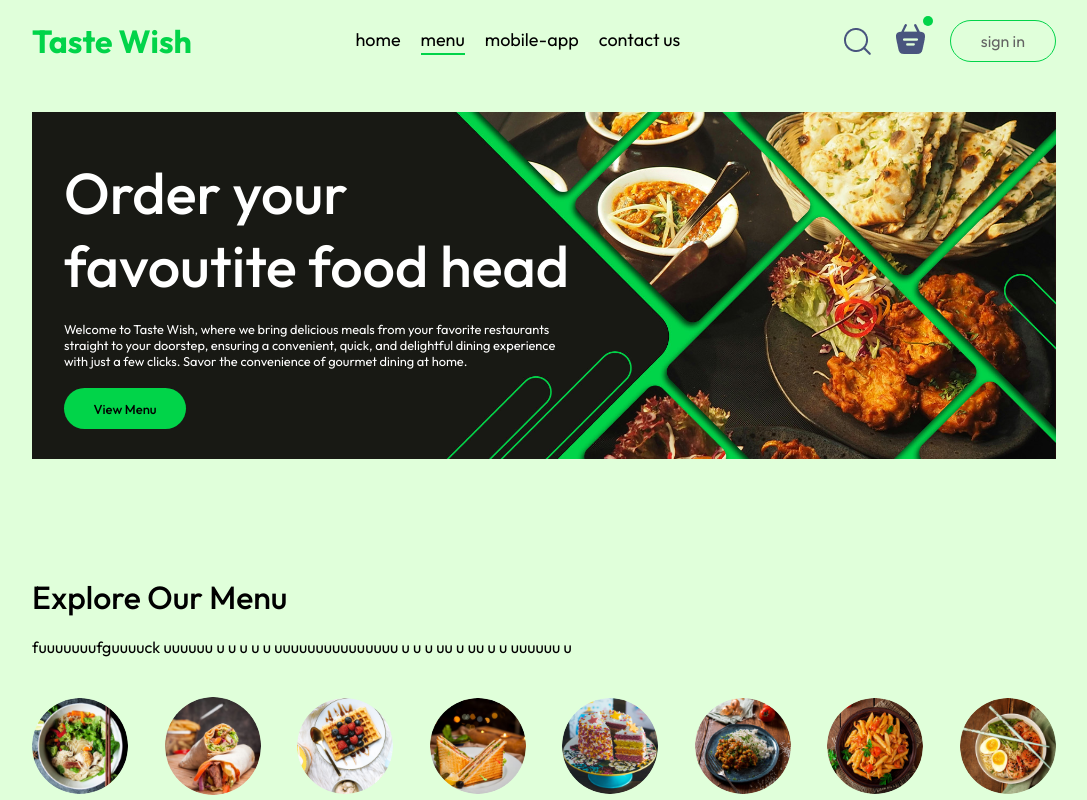
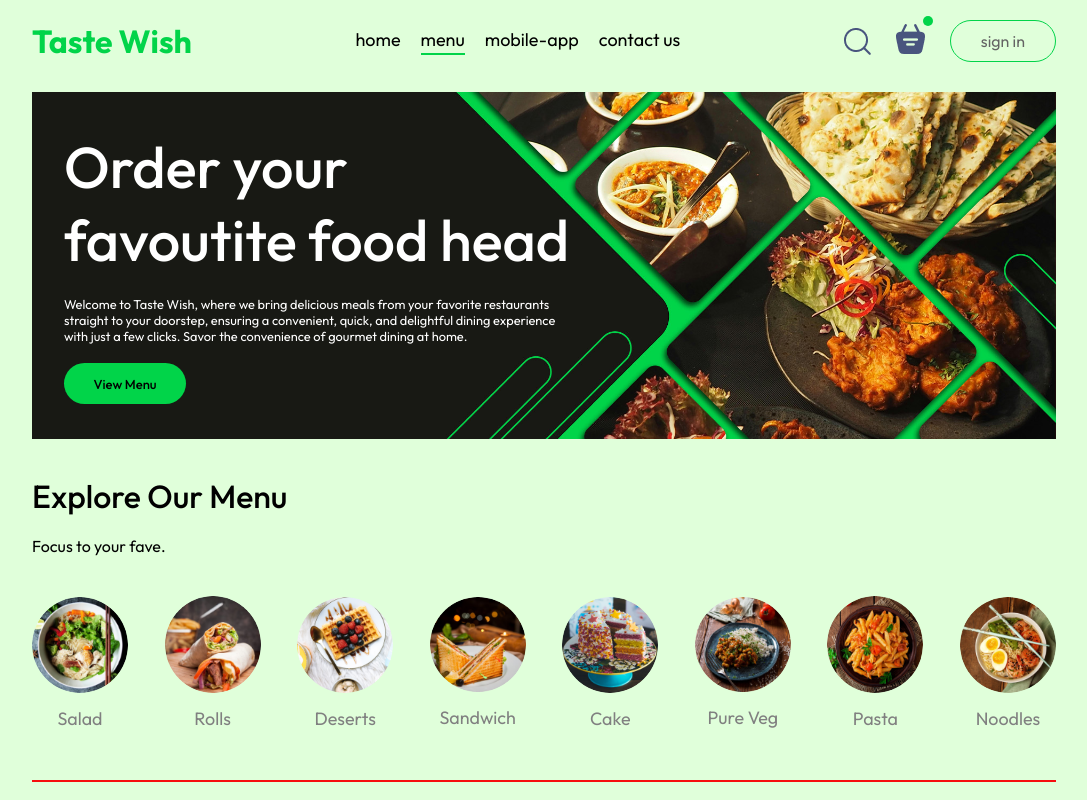
Before and after one commit to Banukaiw/Food_Delivery, a React (Create React App) app: page / in a window 1280 px wide. Shown: the top 800 px of the page, without its empty margins (96-1183 px from the left). Built offline with nearby package versions, Linux system fonts and the light colour scheme.

Commit message:
version 05

```diff
--- a/src/components/ExploreMenu/ExploreMenu.css
+++ b/src/components/ExploreMenu/ExploreMenu.css
@@ -2,6 +2,7 @@
     display: flex;
     flex-direction: column;
     gap: 20px;
+    margin-top: -10px;
 }
 
 .explore-menu h1{
--- a/src/components/ExploreMenu/ExploreMenu.js
+++ b/src/components/ExploreMenu/ExploreMenu.js
@@ -6,7 +6,7 @@ const ExploreMenu = ({category,setCategory}) => {
   return (
     <div className='explore-menu' id='explore-menu'>
         <h1>Explore Our Menu</h1>
-        <p className='explore-menu-text'>fuuuuuuufguuuuck uuuuuu u u u u u uuuuuuuuuuuuuuu u u u uu u uu  u u uuuuuu u </p>
+        <p className='explore-menu-text'>Focus to your fave. </p>
         <div className='explore-menu-list'>
             {menu_list.map((item,index)=>{
                 return (
--- a/src/components/Footer/Footer.js
+++ b/src/components/Footer/Footer.js
@@ -9,7 +9,7 @@ const Footer = () => {
             <div className='footer-content-left'>
                 {/* <img src={assets.logo} alt=''></img> */}
                 <h1>Taste Wish</h1>
-                <p>ddd dddd ddd ddd yyyyyyyy yyyyy yyyyyyyy yyyyyyyy yyyy yyy yyy yyyy yyyyyyy yyy yyyyyyyyy yyyyyy yyy yyy yyyyy yyy yy yyyy</p>
+                <p>Welcome to Taste Wish, where we bring delicious meals from your favorite restaurants straight to your doorstep, ensuring a convenient, quick, and delightful dining experience with just a few clicks. Savor the convenience of gourmet dining at home.</p>
                 <div className='footer-scoial-icons'>
                     <img src={assets.facebook_icon} alt=''></img>
                     <img src={assets.twitter_icon} alt=''></img>
@@ -31,7 +31,7 @@ const Footer = () => {
                 <h2>Get In Touch</h2>
                 <ul>
                     <li>(+94)787642771</li>
-                    <li>Contact@gmail.com</li>
+                    <li>tastewish@gmail.com</li>
                 </ul>
             </div>
         </div>
--- a/src/components/Header/Header.css
+++ b/src/components/Header/Header.css
@@ -2,8 +2,8 @@
 
 .header{
 
-    height: 34vw;
-    margin: 30px auto;
+    height: 30vw;
+    margin: 10px auto;
     background: url('/public/food4.jpg') no-repeat;
     background-size: contain;
     position: relative;
```
